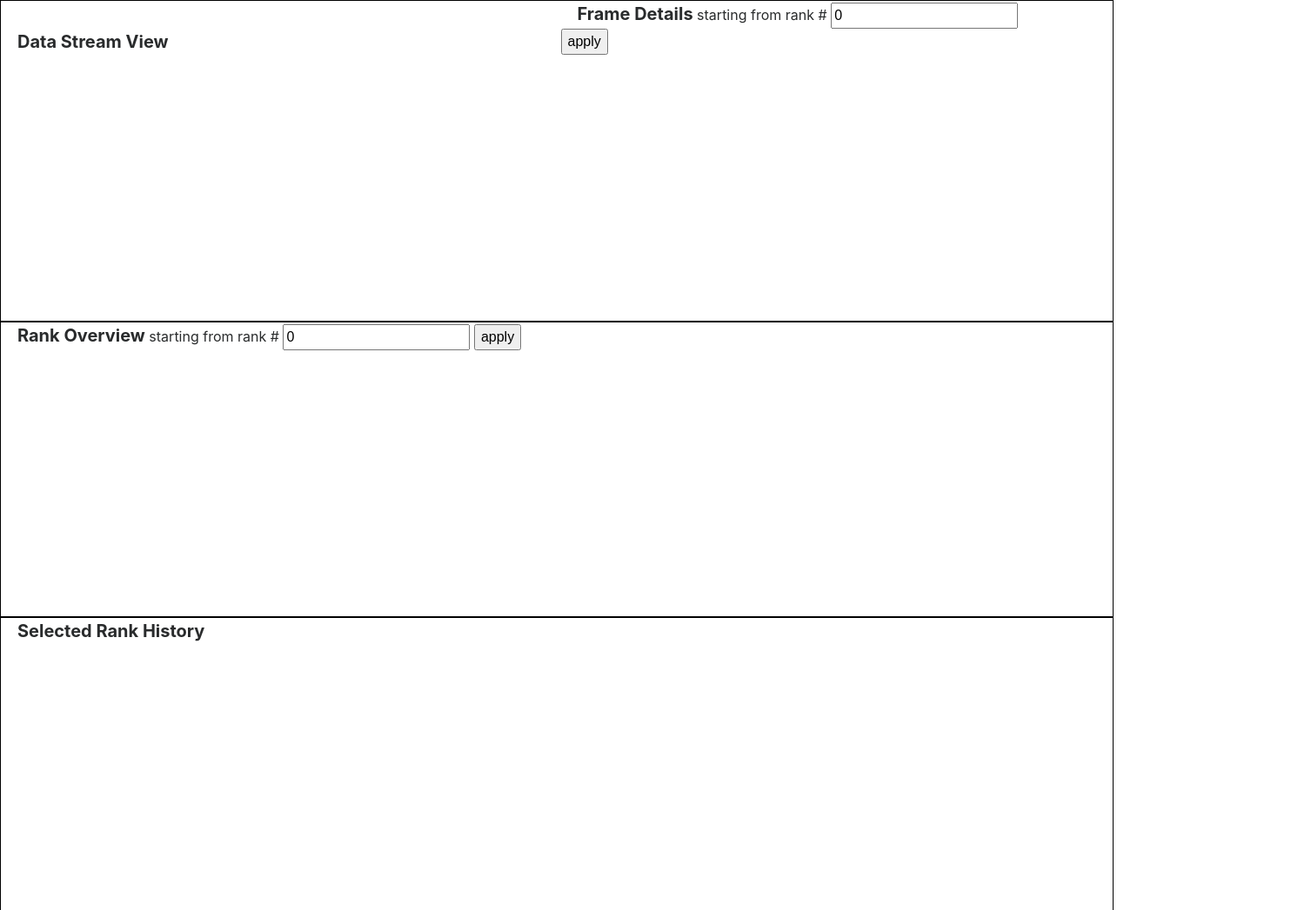
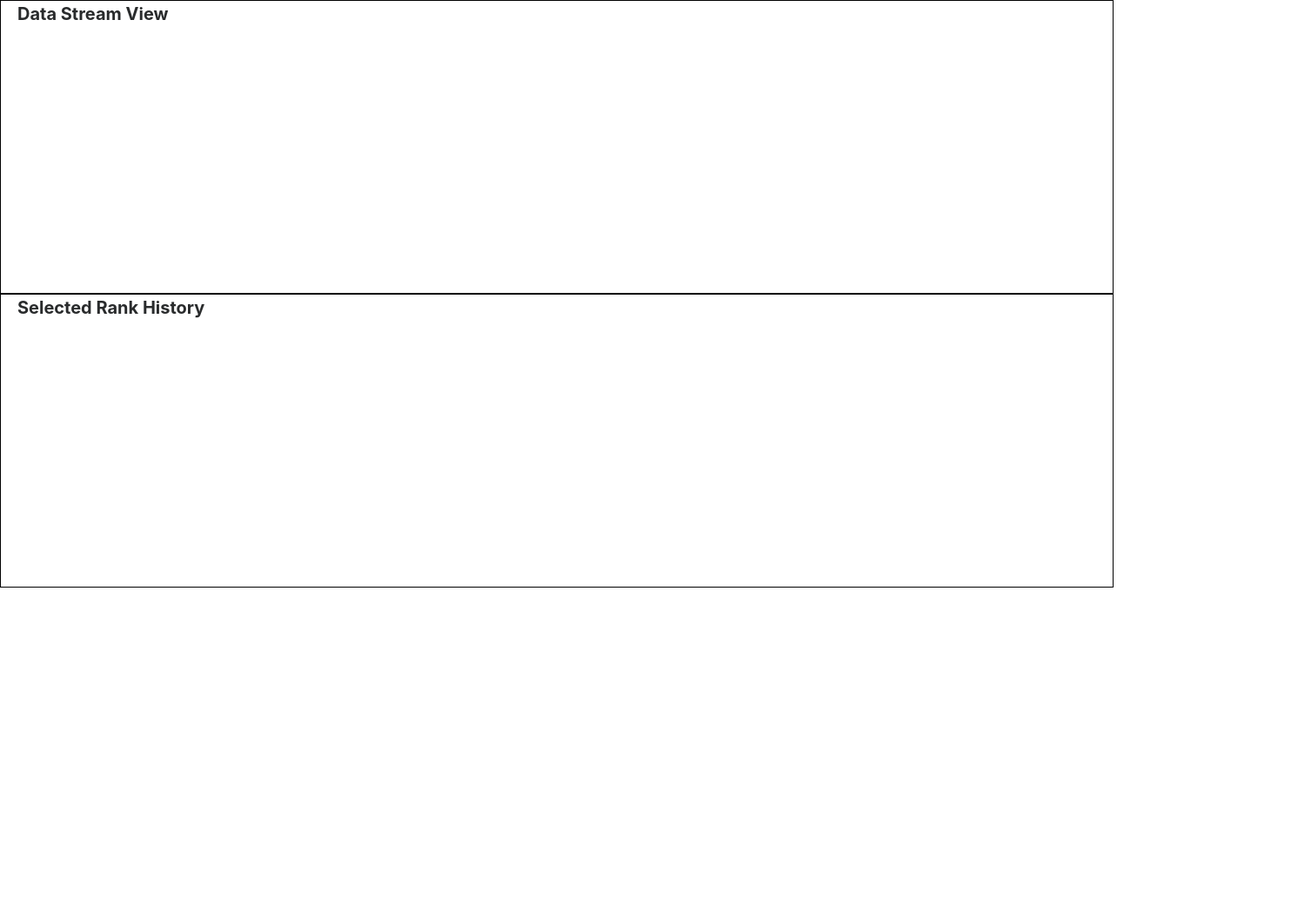
Before and after one commit to CODARcode/ChimbukoVisualization, a plain HTML site: page web/index.html in a window 1280 px wide. Shown: the whole page at 87% size, 1507 px wide, since content can reach past the window. After the commit the page ends 800 px from the top, so only its background shows below. Drawn offline with Linux system fonts and the light colour scheme; no server answers.

Commit message:
Refined UI layout

```diff
--- a/web/index.html
+++ b/web/index.html
@@ -24,11 +24,11 @@
     <div class="container-fluid">
         <div class="row nopadding">
                 <div class="row visrow">
-                    <div class='viscol col-lg-6 nopadding'>
+                    <!-- <div class='viscol col-lg-6 nopadding'> -->
                         <b class="title"> &nbsp; &nbsp; Data Stream View</b>
                         <svg id="streamview" class="streamview"></svg>
-                    </div>
-                    <div class='viscol col-lg-5 nopadding'>
+                    <!-- </div> -->
+                    <!-- <div class='viscol col-lg-5 nopadding'>
                         <div>
                             <b class="title-inline" style='display: inline-block'>&nbsp; &nbsp; Frame Details</b>
                             starting from rank # <input type='text' id='detail_start_no' value=0 width="40px"/>
@@ -39,16 +39,16 @@
 
                             <svg id="frameview" class="frameview"></svg>
                         </div>
-                    </div>
+                    </div> -->
                 </div>
-                <div class="row visrow">
+                <!-- <div class="row visrow">
                     <div class='viscol nopadding'>
                         <b class="title-inline"> &nbsp; &nbsp; Rank Overview</b>
                         starting from rank # <input type='text' id='start_rank_no' value=0 width="40px"/>
                         <button id="rank_btn" type="button"> apply </button>
                         <svg id="rankview" class="rankview"></svg>
                     </div>
-                </div>
+                </div> -->
                 <div class="row visrow">
                     <div class='viscol nopadding'>
                         <div>
```
